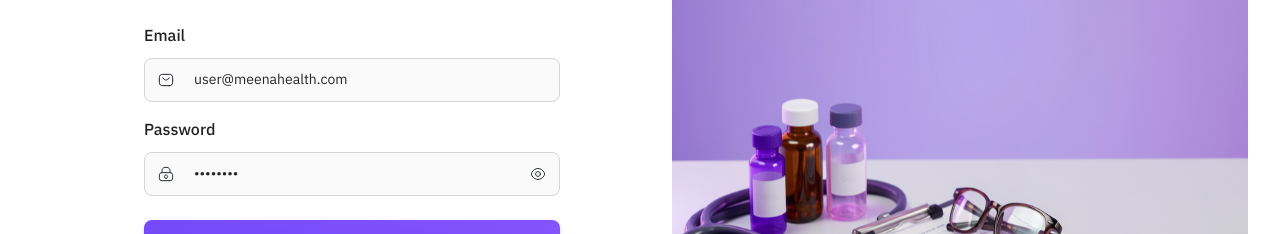
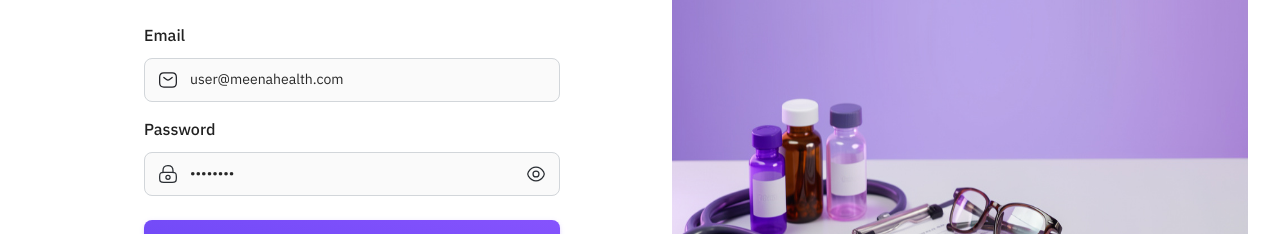
Before and after one commit to Abdulwahabb99/meena-health, a React (Create React App) app: page /sign-in in a window 1280 px wide. Shown: the part 311-545 px from the top of the page. Built offline with nearby package versions, Linux system fonts and the light colour scheme; no server answers.

Commit message:
Enhance : SignIn component input adornments with improved styling for better alignment and visual consistency. Adjusted InputAdornment properties for email and password fields to ensure icons are properly sized and aligned.

```diff
--- a/src/layouts/authentication/sign-in/SignIn/SignIn.jsx
+++ b/src/layouts/authentication/sign-in/SignIn/SignIn.jsx
@@ -217,7 +217,15 @@ function SignIn() {
                 helperText={formik.touched.email && formik.errors.email}
                 InputProps={{
                   startAdornment: (
-                    <InputAdornment position="start">
+                    <InputAdornment
+                      position="start"
+                      sx={{
+                        display: "flex",
+                        alignItems: "center",
+                        marginInlineEnd: 0,
+                        "& svg": { width: 20, height: 20, flexShrink: 0 },
+                      }}
+                    >
                       <EmailIcon />
                     </InputAdornment>
                   ),
@@ -226,6 +234,7 @@ function SignIn() {
                   "& .MuiOutlinedInput-root": {
                     borderRadius: 2,
                     bgcolor: "grey.50",
+                    alignItems: "center",
                     "&.Mui-focused": {
                       bgcolor: "background.paper",
                       "& fieldset": {
@@ -264,7 +273,15 @@ function SignIn() {
                 helperText={formik.touched.password && formik.errors.password}
                 InputProps={{
                   startAdornment: (
-                    <InputAdornment position="start">
+                    <InputAdornment
+                      position="start"
+                      sx={{
+                        display: "flex",
+                        alignItems: "center",
+                        mr: 0,
+                        "& svg": { width: 20, height: 20, flexShrink: 0 },
+                      }}
+                    >
                       <PasswordIcon />
                     </InputAdornment>
                   ),
@@ -272,7 +289,13 @@ function SignIn() {
                     <InputAdornment
                       position="end"
                       onClick={() => setShowPassword((v) => !v)}
-                      sx={{ cursor: "pointer" }}
+                      sx={{
+                        cursor: "pointer",
+                        display: "flex",
+                        alignItems: "center",
+                        ml: 0,
+                        "& svg": { width: 20, height: 20, flexShrink: 0 },
+                      }}
                     >
                       {showPassword ? <EyeIcon /> : <EyeOutlineIcon />}
                     </InputAdornment>
@@ -282,6 +305,7 @@ function SignIn() {
                   "& .MuiOutlinedInput-root": {
                     borderRadius: 2,
                     bgcolor: "grey.50",
+                    alignItems: "center",
                     "&.Mui-focused": {
                       bgcolor: "background.paper",
                       "& fieldset": {
```
